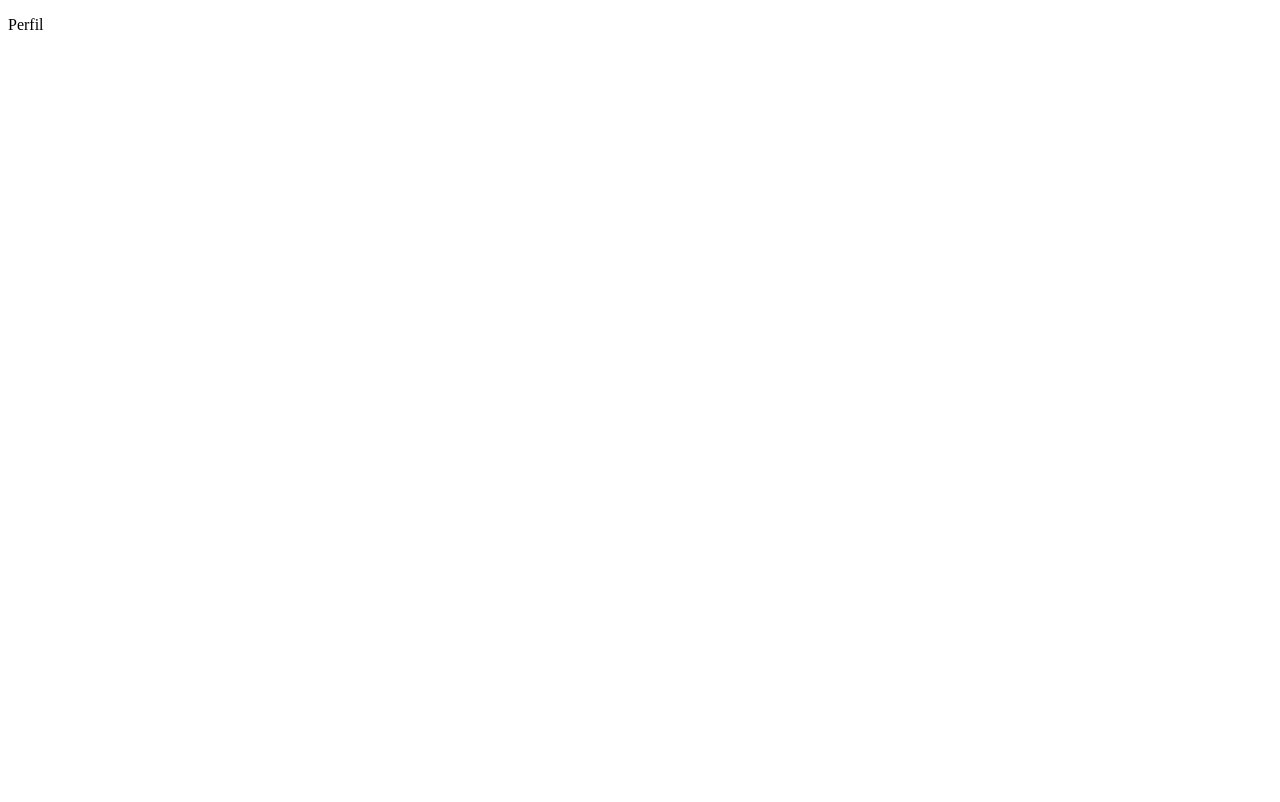
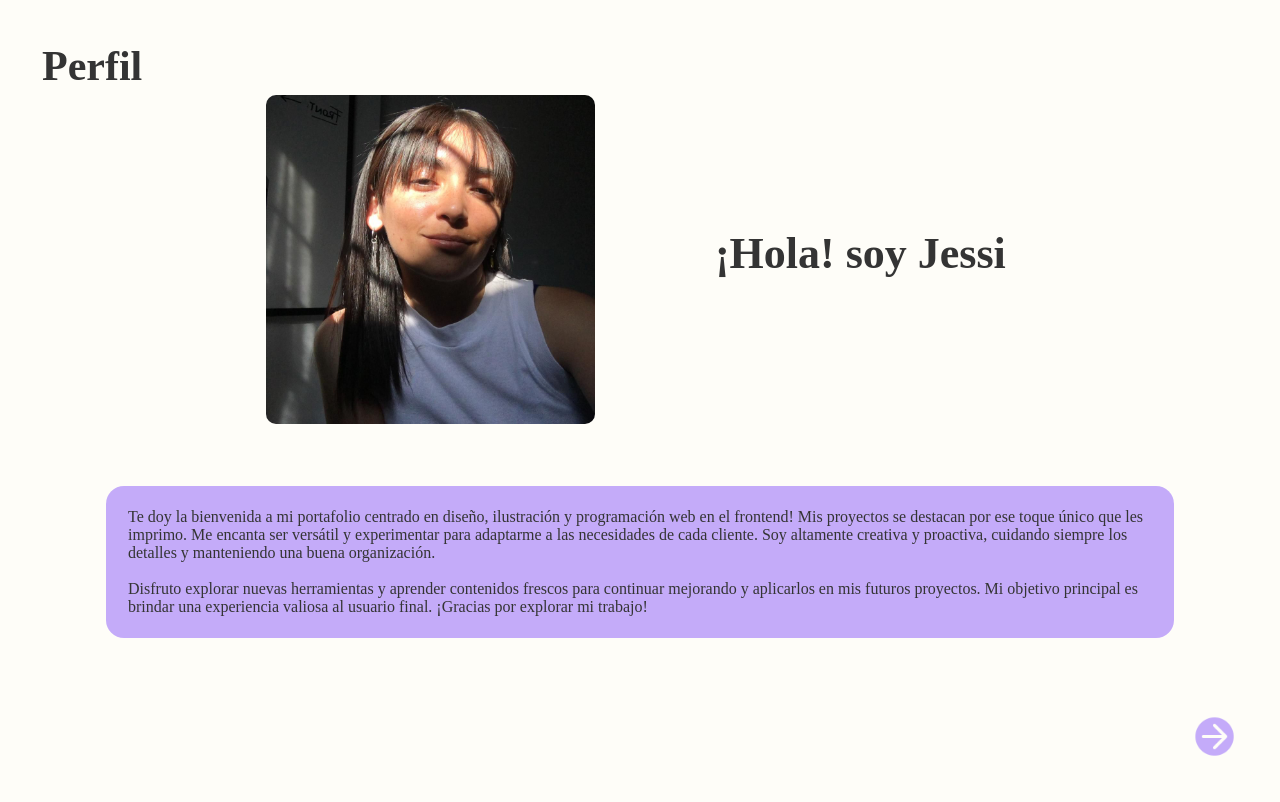
Before and after one commit to jessi-andre/portafolio, a website: page views/perfil.html in a window 1280 px wide. Drawn offline with nearby package versions, Linux system fonts and the light colour scheme; files that its build step writes are made by us from their sources; a web font is replaced by a local one.

Commit message:
Agregué la vista de perfil y experiencia

```diff
--- a/app.js
+++ b/app.js
@@ -7,6 +7,7 @@ const port = 3030;
 app.use(express.static('public'));
 app.get('/', (req, res) => res.sendFile(path.join(__dirname, 'views', '/index.html')))
 app.get('/perfil', (req, res) => res.sendFile(path.join(__dirname, 'views', '/perfil.html')));
+app.get('/experiencia', (req, res) => res.sendFile(path.join(__dirname, 'views', '/experiencias.html')));
 
 
 
--- /dev/null
+++ b/public/css/experiencia.css
@@ -0,0 +1,12 @@
+body{
+    background-color: #343434
+}
+
+
+h1 {
+    color: #FEFDF8;
+    font-family: borel;
+    font-size: 42px;
+    padding: 42px;
+    margin: 0px 0px -77px 0px;
+  }
--- /dev/null
+++ b/public/css/perfil.css
@@ -0,0 +1,58 @@
+body {
+  width: 100%;
+  margin: 0;
+  padding: 0;
+  background-color: #fefdf8;
+}
+
+h1 {
+  color: #343434;
+  font-family: borel;
+  font-size: 42px;
+  padding: 42px;
+  margin: 0px 0px -77px 0px;
+}
+.contenedor-perfil {
+  max-width: 1028px;
+  margin: auto;
+  display: flex;
+  align-items: center;
+}
+
+img {
+  width: 32%;
+  padding: 40px;
+  border-radius: 50px;
+  margin-bottom: -11px;
+  margin-left: 100px;
+}
+
+h4 {
+  width: 29%;
+  color: #343434;
+  font-family: Victor Mono;
+  margin-left: 80px;
+  font-size: 44px;
+}
+
+.parrafo {
+  display: flex;
+  justify-content: center;
+}
+
+.parrafo p {
+  width: 80%;
+  font-size: 16px;
+  font-family: victor mono;
+  color: #343434;
+  background-color: #c4abf9;
+  border-radius: 18px;
+  padding: 22px;
+  margin: 33px;
+}
+
+.arrow {
+width: 4%;
+float: right;
+
+}
--- a/views/perfil.html
+++ b/views/perfil.html
@@ -1,11 +1,53 @@
 <!DOCTYPE html>
-<html lang="en">
-<head>
-    <meta charset="UTF-8">
-    <meta name="viewport" content="width=device-width, initial-scale=1.0">
+<html lang="es">
+  <head>
+    <meta charset="UTF-8" />
+    <meta name="author" content="Jessica André" />
+    <meta name="description" content="Portafolio de desarrollo" />
+    <meta http-equiv="X-UA-Compatible" content="IE=edge" />
+    <meta name="viewport" content="width=device-width, initial-scale=1.0" />
+
     <title>Perfil</title>
-</head>
-<body>
-    <p>Perfil</p>
-</body>
+    <!-- FAVICON -->
+    <link rel="icon" href="#" />
+    <!-- CSS -->
+    <link rel="stylesheet" href="css/perfil.css" />
+    <!-- ICONS -->
+    <link
+      rel="stylesheet"
+      href="https://cdn.jsdelivr.net/npm/bootstrap-icons@1.10.5/font/bootstrap-icons.css"
+    />
+    <!-- GOOGLE FONTS-->
+    <link
+      href="https://fonts.googleapis.com/css2?family=Quicksand:wght@500&family=Rubik+Dirt&family=Share+Tech+Mono&display=swap"
+      rel="stylesheet"
+    />
+  </head>
+  <body>
+    <section>
+      <h1>Perfil</h1>
+      <div class="contenedor-perfil">
+        <img src="/img/foto-perfil.jpeg" alt="Jessica André" />
+        <h4>¡Hola! soy Jessi</h4>
+      </div>
+      <div class="parrafo">
+        <p>
+          Te doy la bienvenida a mi portafolio centrado en diseño, ilustración y
+          programación web en el frontend! Mis proyectos se destacan por ese
+          toque único que les imprimo. Me encanta ser versátil y experimentar
+          para adaptarme a las necesidades de cada cliente. Soy altamente
+          creativa y proactiva, cuidando siempre los detalles y manteniendo una
+          buena organización.<br />
+          <br />
+          Disfruto explorar nuevas herramientas y aprender contenidos frescos
+          para continuar mejorando y aplicarlos en mis futuros proyectos. Mi
+          objetivo principal es brindar una experiencia valiosa al usuario
+          final. ¡Gracias por explorar mi trabajo!
+        </p>
+      </div>
+      <a href="/experiencia"
+        ><img class="arrow" src="/img/arrow.png" alt=""
+      /></a>
+    </section>
+  </body>
 </html>
```
Also changed, not shown: views/experiencias.html (renamed from views/index.html, +14 -15 lines), public/img/arrow.png (added).
